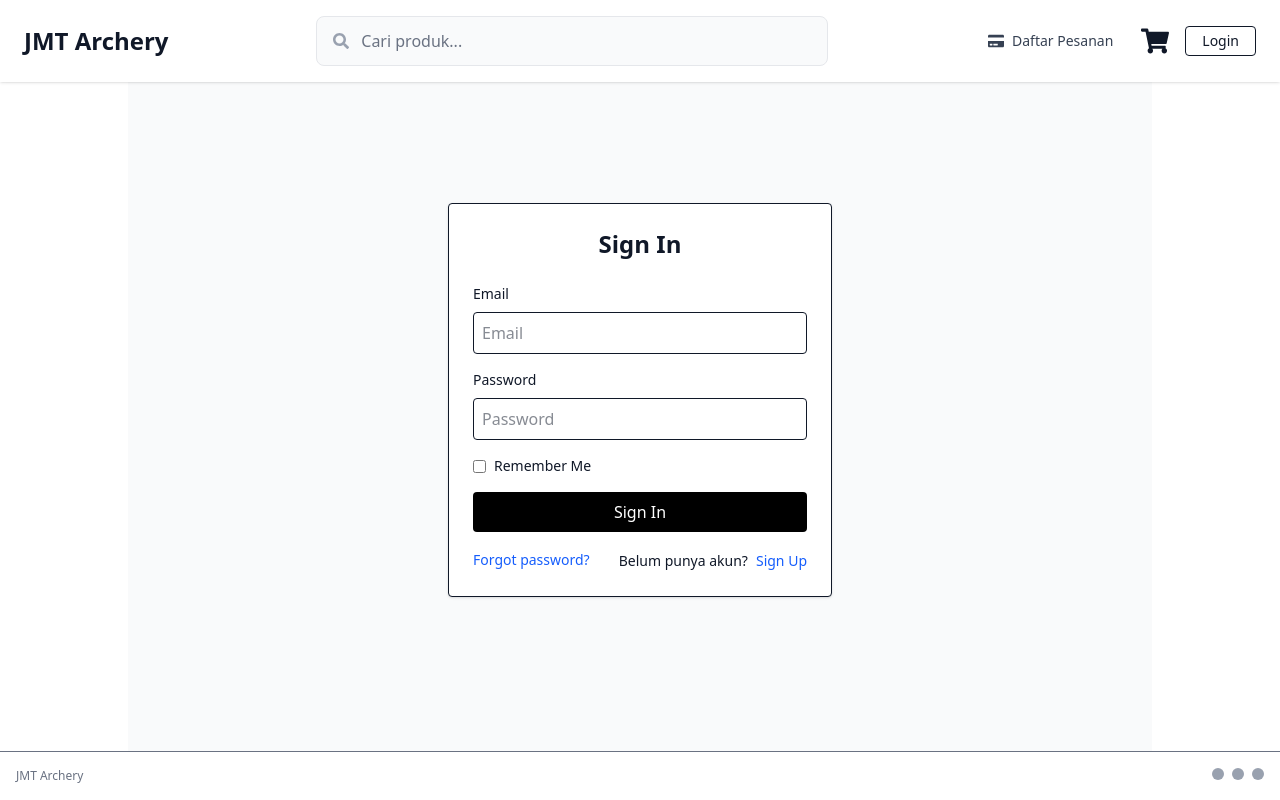
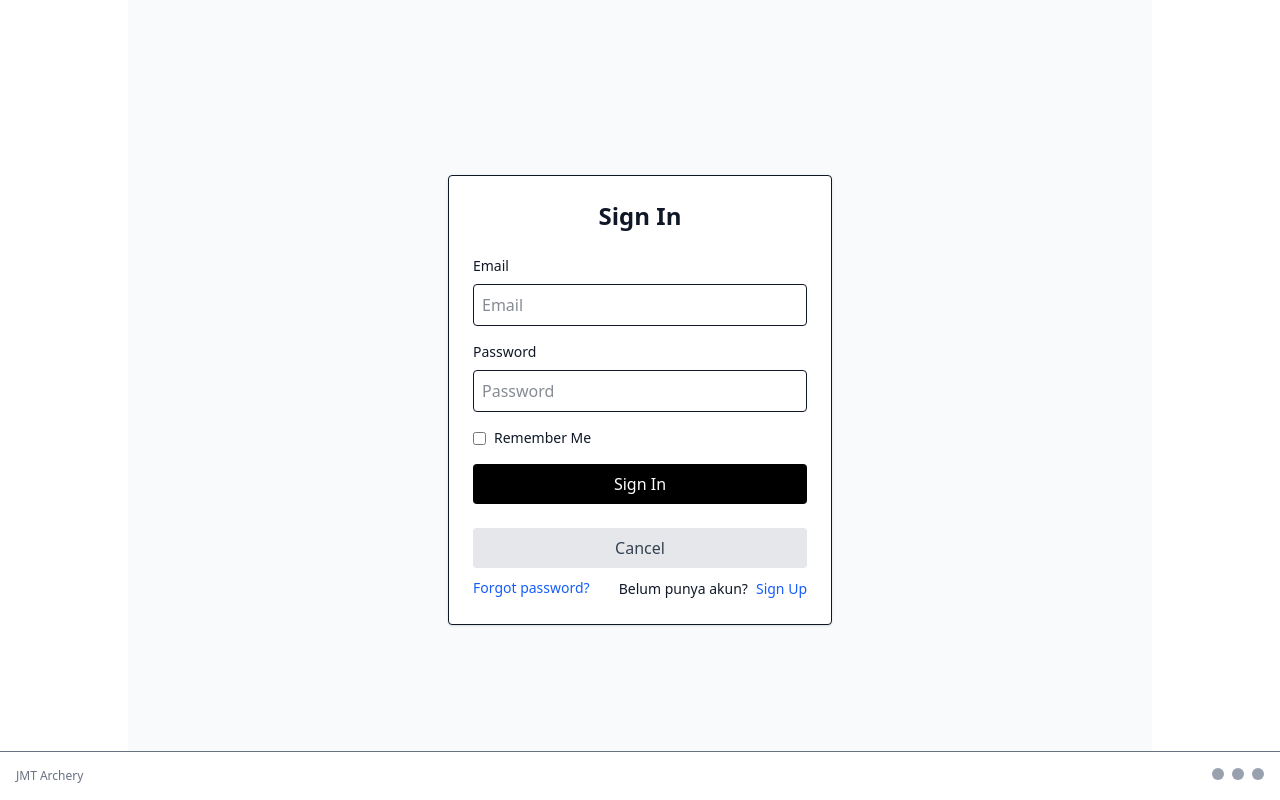
Before and after one commit to XNandha/JMT-Archery, a Next.js app: page /frontend/login in a window 1280 px wide. Built offline with nearby package versions, Linux system fonts and the light colour scheme.

Commit message:
Add files via upload

```diff
--- a/src/app/frontend/login/page.tsx
+++ b/src/app/frontend/login/page.tsx
@@ -3,7 +3,6 @@
 import React, { useState, useEffect } from "react";
 import { useRouter } from "next/navigation";
 import Footer from "@/app/components/Footer";
-import Header from "@/app/components/Navbar";
 
 const AuthCard = () => {
   const router = useRouter();
@@ -218,8 +217,6 @@ const AuthCard = () => {
 
   return (
     <div className="min-h-screen flex flex-col justify-between font-sans text-gray-900 w-full max-w-none bg-gray-50">
-      <Header />
-
       <main className="flex flex-col items-center justify-center flex-1 p-4">
         <div
           className={`w-full max-w-sm p-6 border rounded bg-white shadow transition-opacity duration-300 ${
@@ -230,7 +227,7 @@ const AuthCard = () => {
           {isSignIn && !isForgot && (
             <>
               <h1 className="text-2xl font-bold mb-6 text-center">Sign In</h1>
-              <form onSubmit={handleSignIn}>
+              <form onSubmit={handleSignIn} className="space-y-4">
                 <label className="block mb-2 text-sm font-medium">Email</label>
                 <input
                   type="email"
@@ -268,9 +265,16 @@ const AuthCard = () => {
                 )}
                 <button
                   type="submit"
-                  className="w-full bg-black text-white py-2 rounded mb-2"
+                  className="w-full bg-black text-white py-2 rounded hover:bg-gray-800 transition"
                 >
                   Sign In
+                </button>
+                <button
+                  type="button"
+                  className="w-full mt-2 bg-gray-200 text-gray-700 py-2 rounded hover:bg-gray-300 transition"
+                  onClick={() => router.push("/frontend/marketplace")}
+                >
+                  Cancel
                 </button>
               </form>
               <div className="flex justify-between mt-2">
--- a/src/app/page.tsx
+++ b/src/app/page.tsx
@@ -173,7 +173,7 @@ export default function LandingPage() {
             onClick={() => goToDetailedProduct()}
           >
             <img
-              src="/banner/landingBanner.png"
+              src="banner/landingBanner.png"
               alt="Landing Banner"
               className="w-full h-full object-cover rounded"
             />
```
